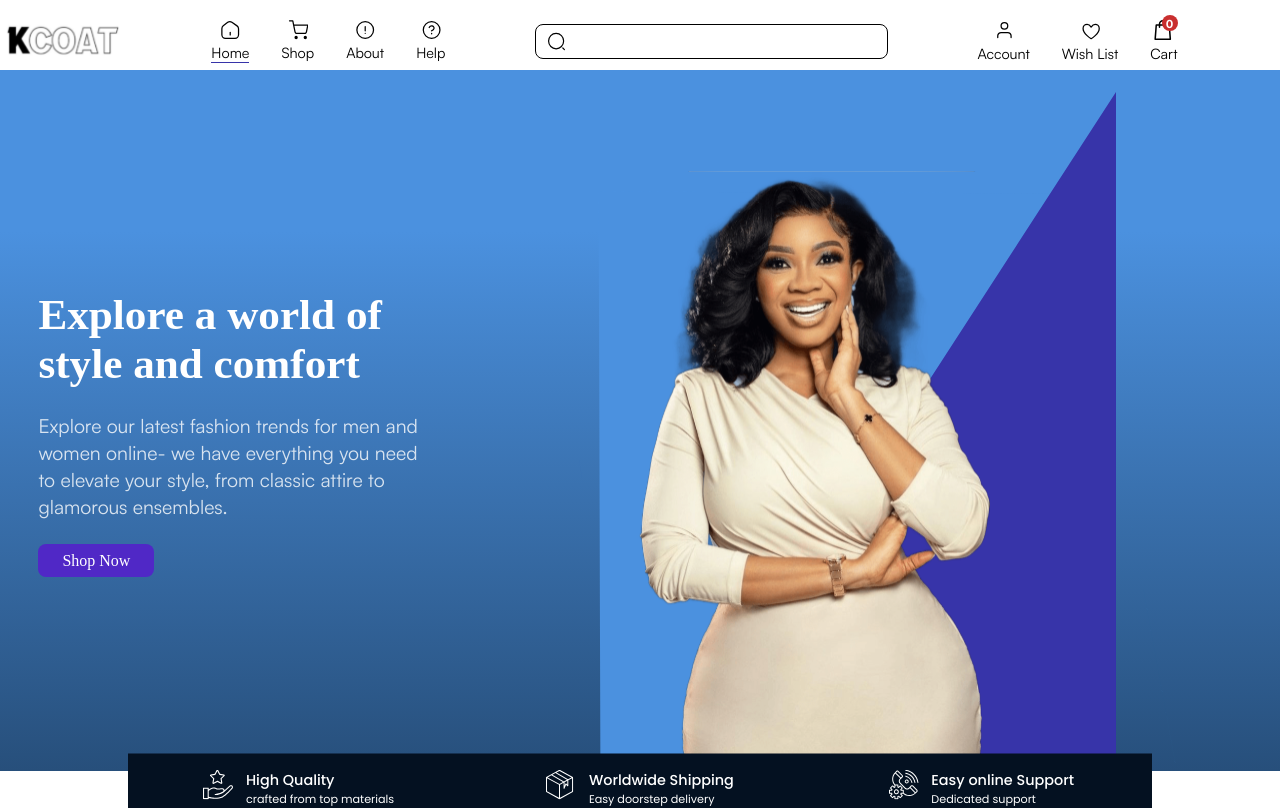
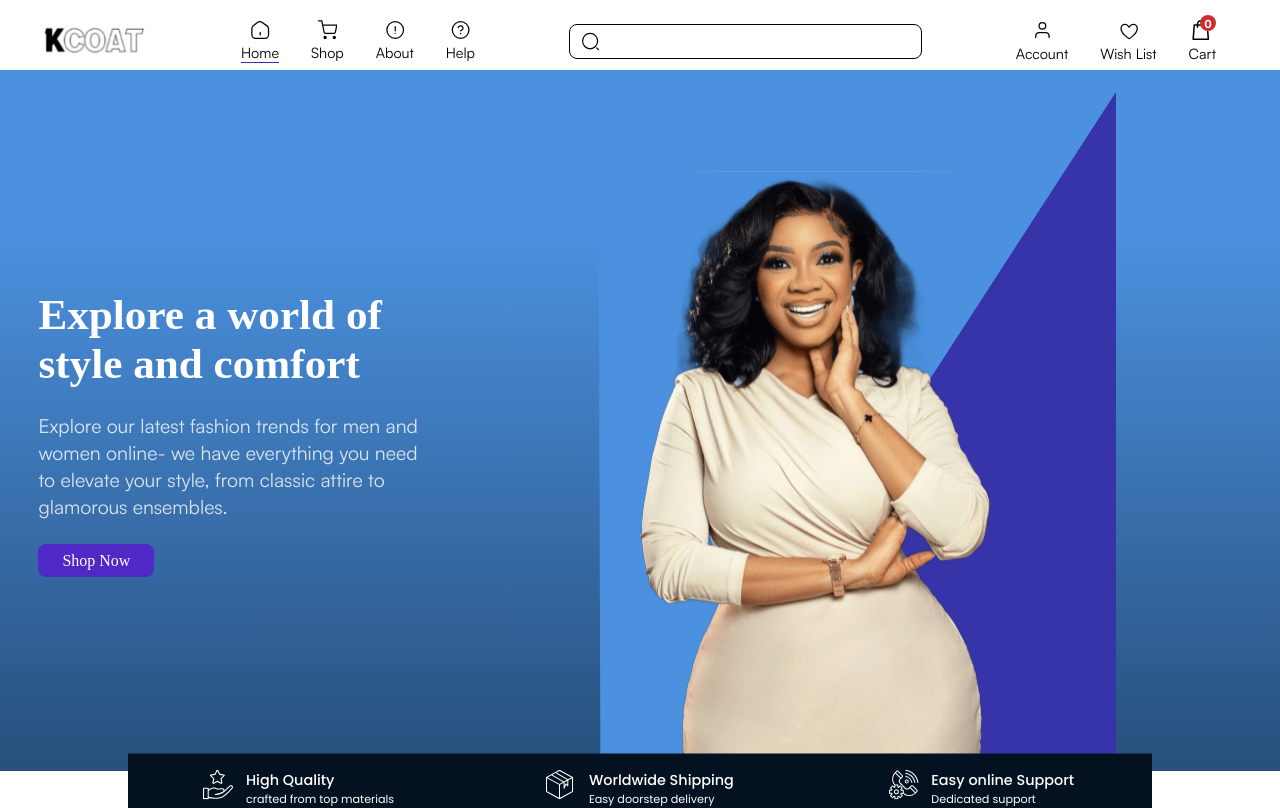
Before and after one commit to holayide/Kcoat, a React (Create React App) app: page / in a window 1280 px wide. Shown: the top 808 px of the page. Built offline with nearby package versions, Linux system fonts and the light colour scheme; a web font is replaced by a local one.

Commit message:
adjust header

```diff
--- a/src/components/Header.module.css
+++ b/src/components/Header.module.css
@@ -9,8 +9,16 @@ header {
   display: flex;
   justify-content: space-between;
   align-items: center;
-  padding: 1em 8% 0.2em 0;
+  padding: 1em 5% 0.2em 3%;
   background-color: white;
+}
+
+.logo {
+  width: 6.8rem;
+}
+
+.logo img {
+  width: 100%;
 }
 
 .nav > ul {
--- a/src/components/NavBar.jsx
+++ b/src/components/NavBar.jsx
@@ -30,7 +30,6 @@ export function HeaderIcons({ iconimage, icontext, goto, isLogin }) {
       <NavLink to={destination}>
         <img src={iconimage} alt={icontext} />
         <p>{isLogin && icontext === "Account" ? "User" : icontext}</p>
-        {/* <p>{icontext}</p> */}
       </NavLink>
     </li>
   );
```
